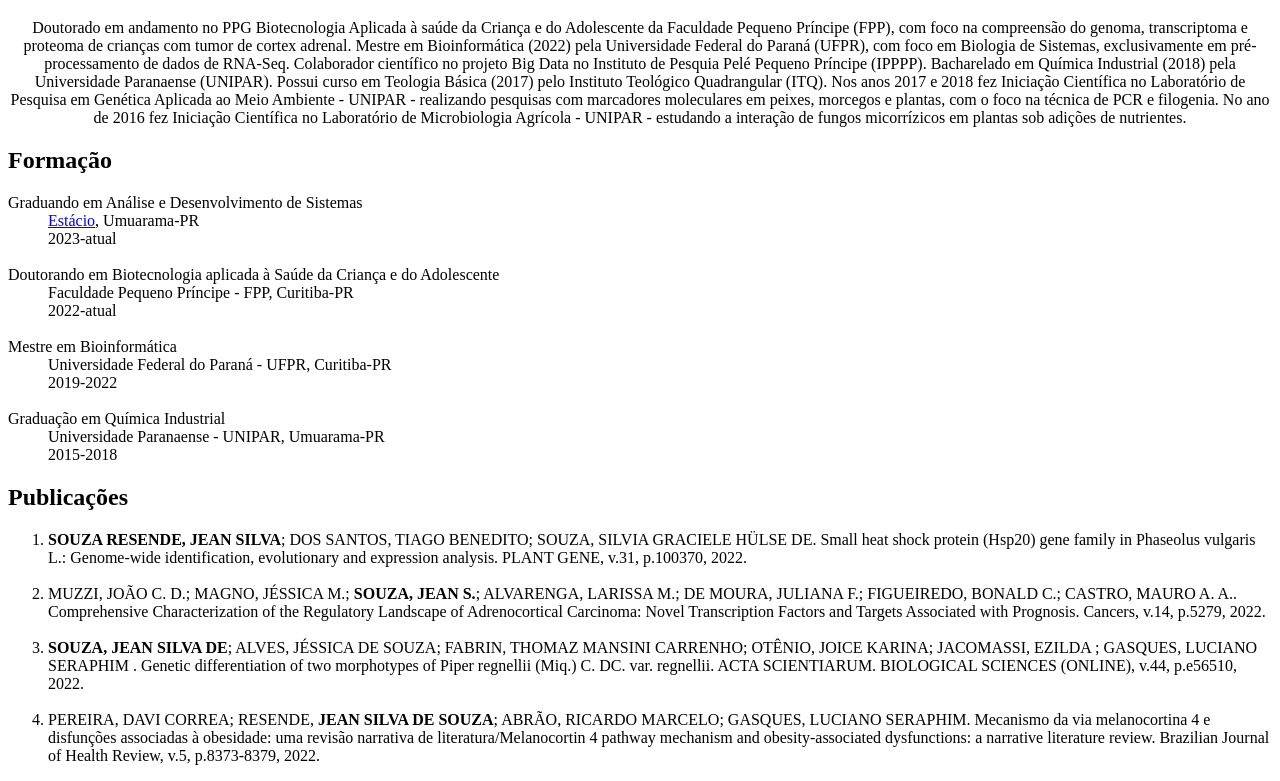
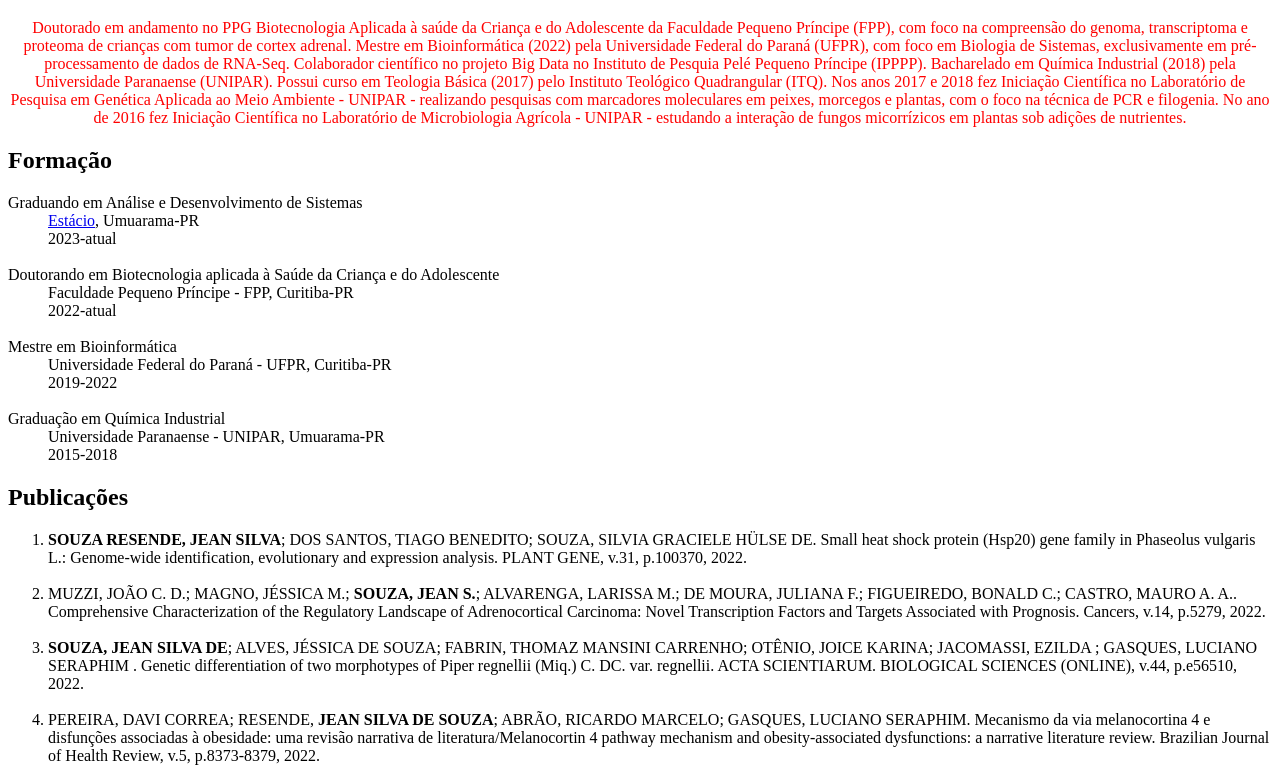
Before and after one commit to resendejss/jeanresende.github.io, a plain HTML site: page index.html in a window 1280 px wide. Shown: the part 61-842 px from the top of the page. Drawn offline with Linux system fonts and the light colour scheme.

Commit message:
inserindo css

```diff
--- a/index.html
+++ b/index.html
@@ -1,6 +1,7 @@
 <!DOCTYPE html>
 <html>
     <head>
+        <link rel="stylesheet" type="text/css" href="style.css">
         <meta http-equiv="Content-Type" content="text/html; charset=utf-8">
         <title>Jean Resende</title>
     </head>
--- /dev/null
+++ b/style.css
@@ -0,0 +1,5 @@
+/* arquivo CSS */
+
+p{
+    color: red;
+}
```
